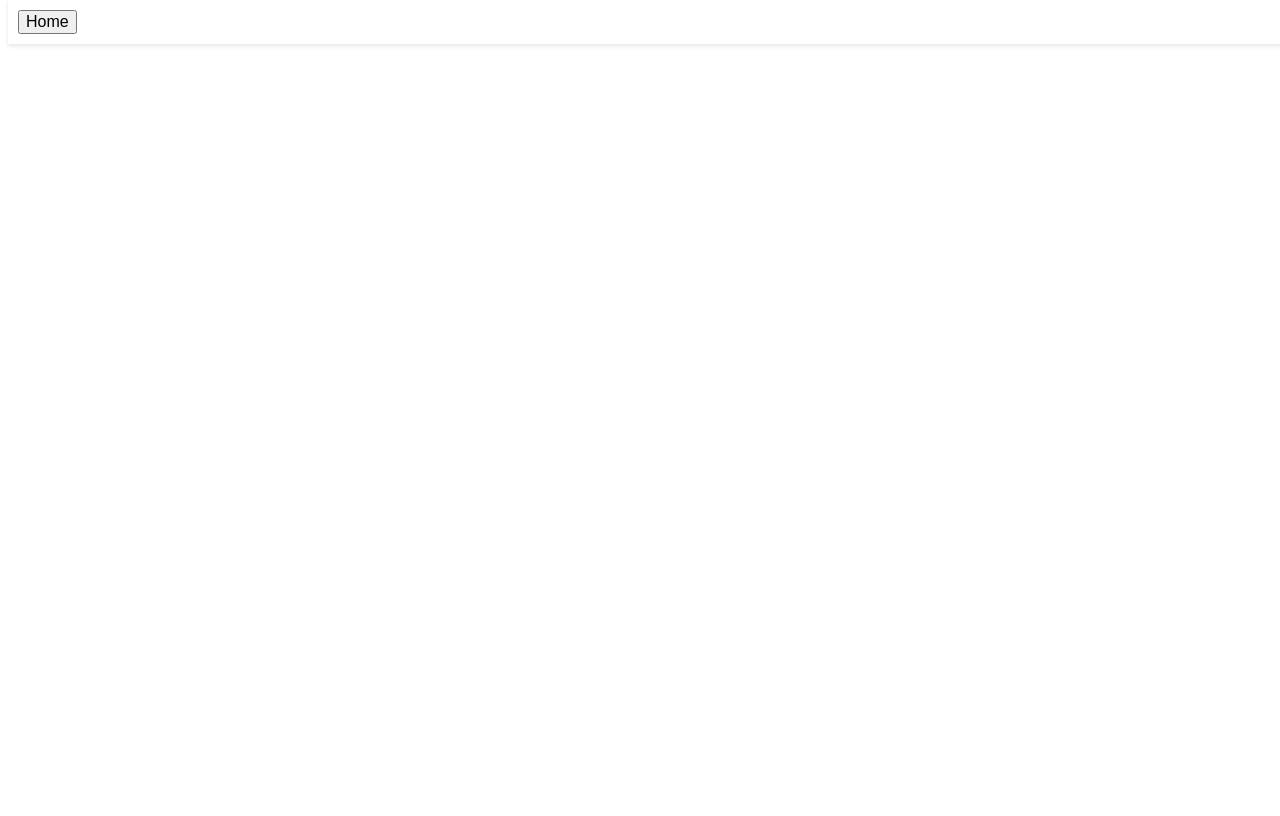
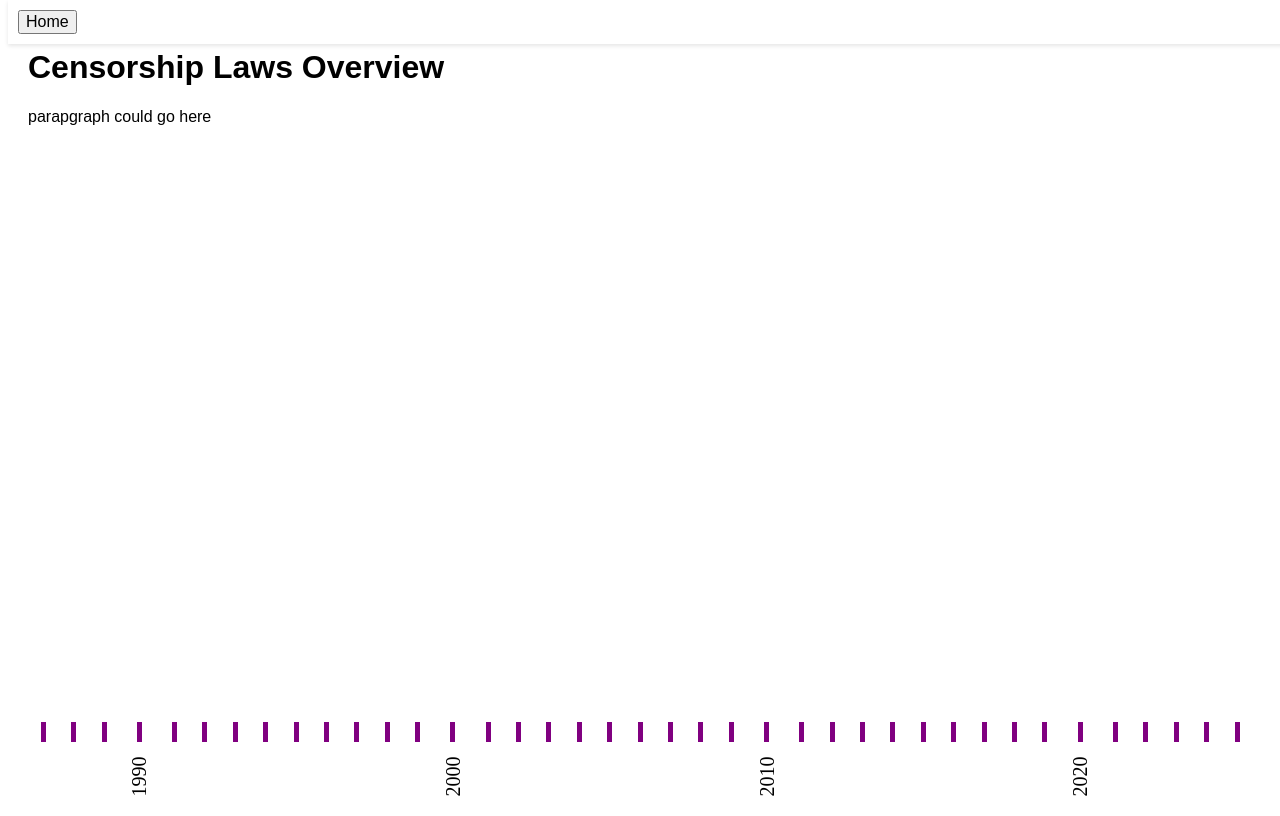
Before and after one commit to DaiaRose/msdv-thesis, a Vue app in the folder 06-vue/vue-app/: page /CensorLaws in a window 1280 px wide. Before the commit this address had no page. Built offline with nearby package versions, Linux system fonts and the light colour scheme.

Commit message:
structure page 4

```diff
--- /dev/null
+++ b/06-vue/vue-app/src/components/CensorLaws.vue
@@ -0,0 +1,97 @@
+<!-- src/components/CensorLaws.vue -->
+<template>
+    <div class="censor-laws">
+      <!-- Main Content -->
+      <div class="content">
+        <h1>Censorship Laws Overview</h1>
+        <p>
+          parapgraph could go here
+        </p>
+      </div>
+
+      <!-- Timeline -->
+      <div class="timeline">
+        <div class="timeline-container">
+          <div v-for="year in years" :key="year" class="tick">
+            <div class="rect"></div>
+            <div v-if="shouldLabel(year)" class="label">
+              {{ year }}
+            </div>
+          </div>
+        </div>
+      </div>
+    </div>
+  </template>
+
+  <script>
+  export default {
+    name: "CensorLaws",
+    data() {
+      return {
+        // Array of years from 1987 to 2025.
+        years: Array.from({ length: 2025 - 1987 + 1 }, (_, i) => 1987 + i)
+      };
+    },
+    methods: {
+      // Label every 10th year.
+      shouldLabel(year) {
+        return year % 10 === 0;
+      }
+    }
+  };
+  </script>
+
+  <style scoped>
+  .censor-laws {
+    display: flex;
+    flex-direction: column;
+    min-height: 100vh;
+  }
+
+  /* Main content styling */
+  .content {
+    flex: 1;
+    padding: 20px;
+    font-family: Arial, sans-serif;
+  }
+
+  /* Timeline styling: integrated with the page */
+  .timeline {
+    padding: 10px 20px; /* horizontal padding so ticks don't touch the edges */
+  }
+
+  /* Use flex layout for equal spacing */
+  .timeline-container {
+    display: flex;
+    align-items: flex-start;
+  }
+
+  /* Each tick now takes equal space */
+  .tick {
+    flex: 1;
+    display: flex;
+    flex-direction: column;
+    align-items: center;
+    position: relative;
+    top: -10px; /* shifts the tick upward */
+  }
+
+  /* Tick rectangle styling */
+  .rect {
+    width: 5px;
+    height: 20px;
+    background-color: purple;
+    margin-bottom: 8px;
+  }
+
+  /* Label styling: rotated vertical text */
+  .label {
+  position: relative;
+  left: 50%;
+  transform: translateX(-50%) rotate(-90deg);
+  font-size: 20px;
+  white-space: nowrap;
+  margin-top: 15px;
+  text-align: center;
+}
+  </style>
--- a/06-vue/vue-app/src/components/Home.vue
+++ b/06-vue/vue-app/src/components/Home.vue
@@ -2,7 +2,7 @@
 <template>
   <div class="home">
     <h1>Welcome to the Homepage!</h1>
-    <p>This is your landing page.</p>
+    <p>Hero image will go here</p>
     <!-- Button to navigate to the timeline page -->
     <router-link to="/timeline">
       <button>Go to Timeline</button>
--- a/06-vue/vue-app/src/components/currentlyStatement.vue
+++ b/06-vue/vue-app/src/components/currentlyStatement.vue
@@ -3,23 +3,32 @@
   <div class="currently-statement">
     <p>
       Currently, there are 9 states in which State law explicitly censors discussions
-      of LGBTQ people or issues throughout all school curricula with “Don’t Say Gay”
-      laws affecting various grade levels. These bills, enacted between
+      of LGBTQ people or issues throughout all school curricula with <router-link to="/CensorLaws" class="inline-button">“Don’t Say Gay” </router-link>
+      laws affecting various grade levels. These laws, enacted between
       spring of 2022 and Jan 8, 2025 represent a resurgence of anti-LGBTQ censorship
       that dates back to the late 1980s amid the HIV/AIDS crisis.
-      Those old style “No Promo Homo” laws are still on the books in 4 states.
+      Those old style <router-link to="/CensorLaws" class="inline-button">“No Promo Homo” </router-link> laws are still on the books in 4 states.
       In <el-dropdown trigger="click" @command="handleCommand">
         <span class="el-dropdown-link">
-          the United States  <i class="el-icon-arrow-down"></i>
+          {{ selectedOption }} <i class="el-icon-arrow-down"></i>
         </span>
         <template #dropdown>
-          <el-dropdown-item command="option1">Alabama</el-dropdown-item>
-          <el-dropdown-item command="option2">Arkansas</el-dropdown-item>
-          <el-dropdown-item command="option3">Florida</el-dropdown-item>
-          <el-dropdown-item command="option4">Indiana</el-dropdown-item>
+          <el-dropdown-item command="Alabama">Alabama</el-dropdown-item>
+          <el-dropdown-item command="Arkansas">Arkansas</el-dropdown-item>
+          <el-dropdown-item command="Florida">Florida</el-dropdown-item>
+          <el-dropdown-item command="Indiana">Indiana</el-dropdown-item>
+          <el-dropdown-item command="Arkansas">Arkansas</el-dropdown-item>
+          <el-dropdown-item command="Florida">Florida</el-dropdown-item>
+          <el-dropdown-item command="North Carolina">North Carolina</el-dropdown-item>
+          <el-dropdown-item command="Louisiana">Louisiana</el-dropdown-item>
+          <el-dropdown-item command="Ohio">Ohio</el-dropdown-item>
+          <el-dropdown-item command="Mississippi">Mississippi</el-dropdown-item>
+          <el-dropdown-item command="Oklahoma">Oklahoma</el-dropdown-item>
+          <el-dropdown-item command="Texas">Texas</el-dropdown-item>
+          <el-dropdown-item command="the United States">the United States</el-dropdown-item>
 
         </template>
-      </el-dropdown> there are 1,994,000 LGBT youth whose lives are impacted.
+      </el-dropdown> there are 1,994,000 LGBT youth impacted by anti-LGBTQ curricular laws today.
     </p>
     <!-- You can add additional HTML as required -->
   </div>
@@ -28,16 +37,28 @@
 <script>
 export default {
   name: "TextPage",
+  data() {
+    return {
+      // This will hold the currently selected option text.
+      selectedOption: "the United States"
+    };
+  },
   methods: {
     handleCommand(command) {
+      // Update the selectedOption when a dropdown item is clicked.
+      this.selectedOption = command;
       console.log("Selected:", command);
-      // You can take further action depending on the selected option.
-    },
-  },
+    }
+  }
 };
 </script>
 
 <style scoped>
+
+.text-page {
+  padding: 20px;
+}
+
 .currently-statement {
   color: var(--dark, #342E38);
   font-family: "Times New Roman";
@@ -45,5 +66,35 @@ export default {
   font-style: normal;
   font-weight: 400;
   line-height: 70px;
+  /* background-color: blueviolet; */
 }
+
+/* Style the router-links like buttons */
+.inline-button {
+  display: inline-block;
+  color: var(--dark, #342E38);
+  padding: 5px 10px;
+  margin: 0 5px;
+  text-decoration: none;
+  border-radius: 15px;
+  background: var(--light-orange, #FFC0A5);
+  cursor: pointer;
+}
+
+.inline-button:hover {
+  background: var(--orange, #F99368);
+}
+
+
+.el-dropdown-link {
+  color: var(--dark, #342E38);
+  font-family: "Times New Roman";
+  font-size: 60px;
+  font-style: normal;
+  font-weight: 400;
+  line-height: 70px;
+  cursor: pointer;
+  margin: 0 5px;
+}
+
 </style>
--- a/06-vue/vue-app/src/router/index.js
+++ b/06-vue/vue-app/src/router/index.js
@@ -3,6 +3,7 @@ import { createRouter, createWebHistory } from 'vue-router'
 import Home from '../components/Home.vue'
 import TimelineForecastPage from '../components/TimelineForecastPage.vue'
 import CurrentlyStatement from '../components/currentlyStatement.vue'  // New page
+import CensorLaws from '../components/CensorLaws.vue'  // New page
 
 const routes = [
   {
@@ -20,6 +21,13 @@ const routes = [
     name: 'CurrentlyStatement',
     component: CurrentlyStatement,
   },
+
+  {
+    path: '/CensorLaws',
+    name: 'CensorLaws',
+    component: CensorLaws,
+  },
+
 ]
 
 const router = createRouter({
```
